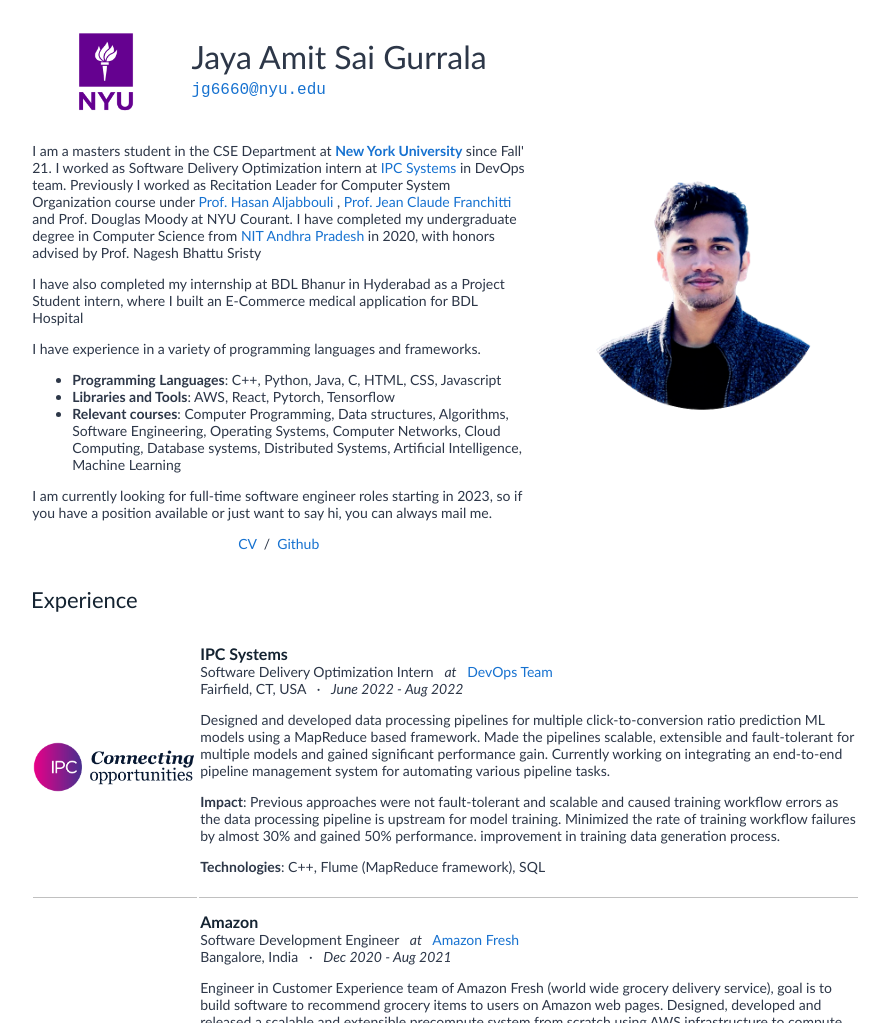
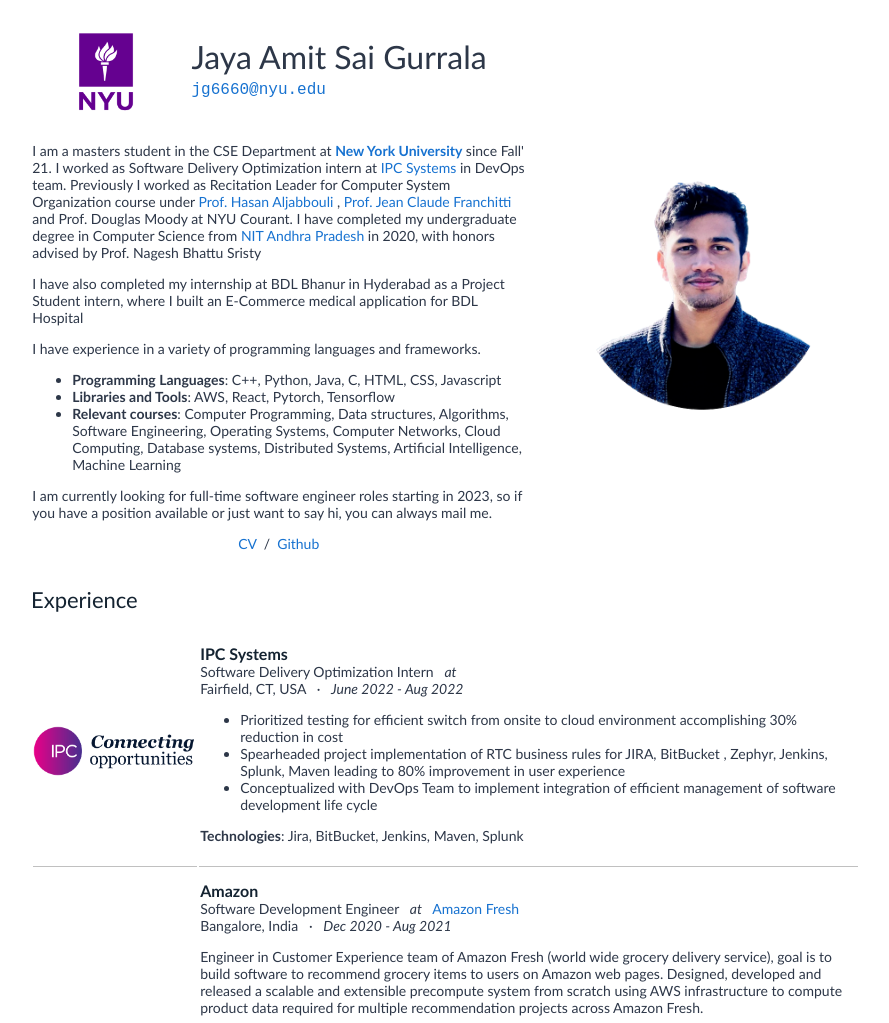
Before and after one commit to jg6660/jg6660.github.io, a plain HTML site: page index.html in a window 1280 px wide. Shown: the top 1023 px of the page, without its empty margins (204-1093 px from the left). Drawn offline with Linux system fonts and the light colour scheme.

Commit message:
Update IPC Experiences

```diff
--- a/index.html
+++ b/index.html
@@ -88,17 +88,18 @@
                 <td class="underline" style="width: 80%; padding-bottom: 8px; padding-top: 8px;">
                   <papertitle>IPC Systems</papertitle>
                   <br>
-                  Software Delivery Optimization Intern &nbsp; <em>at</em> &nbsp; <a href="https://www.ipc.com/">DevOps Team</a>
+                  Software Delivery Optimization Intern &nbsp; <em>at</em> &nbsp;
                   <br>
                   Fairfield, CT, USA &nbsp; · &nbsp; <em> June 2022 - Aug 2022 </em>
                   <br>
                   <p>
-                      Designed and developed data processing pipelines for multiple click-to-conversion ratio prediction ML models using a MapReduce based framework. Made the pipelines scalable, extensible and fault-tolerant for multiple models and gained significant performance gain. Currently working on integrating an end-to-end pipeline management system for automating various pipeline tasks.
+                    <ul>
+                      <li> Prioritized testing for efficient switch from onsite to cloud environment accomplishing 30% reduction in cost </li>
+                      <li> Spearheaded project implementation of RTC business rules for JIRA, BitBucket , Zephyr, Jenkins, Splunk, Maven leading to 80% improvement in user experience </li>
+                      <li> Conceptualized with DevOps Team to implement integration of efficient management of software development life cycle </li>
+                   </ul>
                   </p>
-                  <p>
-                      <b>Impact</b>:  Previous approaches were not fault-tolerant and scalable and caused training workflow errors as the data processing pipeline is upstream for model training. Minimized the rate of training workflow failures by almost 30% and gained 50% performance. improvement in training data generation process.
-                  </p>
-                    <b>Technologies</b>:  C++, Flume (MapReduce framework), SQL
+                    <b>Technologies</b>:  Jira, BitBucket, Jenkins, Maven, Splunk
                   </p>
                 </td>
               </tr> </table>
```
